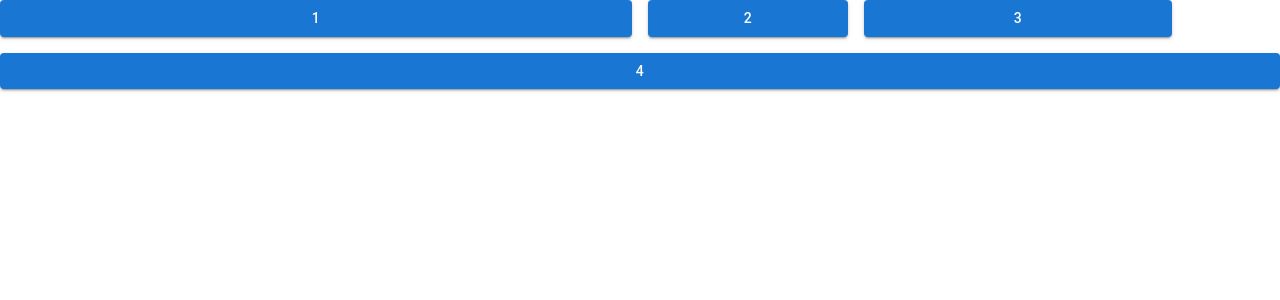
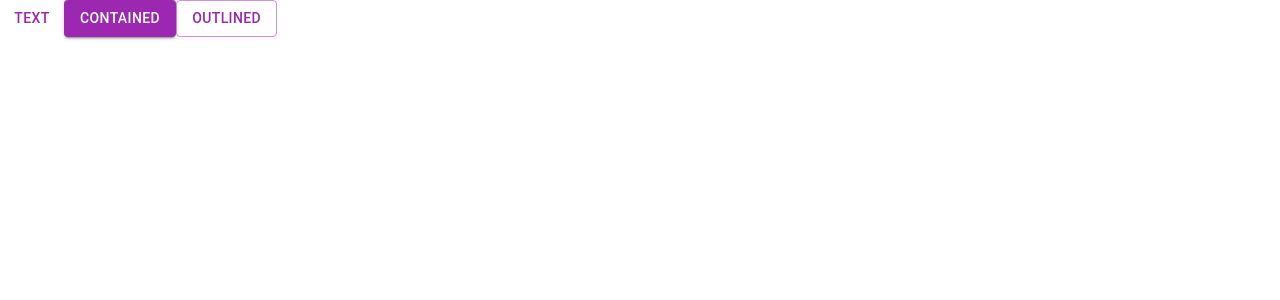
Before and after one commit to yadac/my-react, a React (Create React App) app: page / in a window 1280 px wide. Shown: the top 300 px of the page. Built offline with nearby package versions, Linux system fonts and the light colour scheme.

Commit message:
feat: MUIでテーマ設定

```diff
--- a/src/index.js
+++ b/src/index.js
@@ -2,12 +2,17 @@
 import ReactDOM from 'react-dom/client';
 import './index.css';
 import reportWebVitals from './reportWebVitals';
-import MaterialGrid from './components/MaterialGrid';
+import { CssBaseline, ThemeProvider } from '@mui/material';
+import theme from './theme';
+import MaterialBasic from './components/MaterialBasic';
 
 const root = ReactDOM.createRoot(document.getElementById('root'));
 root.render(
   <React.StrictMode>
-    <MaterialGrid />
+    <ThemeProvider theme={theme}>
+      <CssBaseline />
+      <MaterialBasic />
+    </ThemeProvider>
   </React.StrictMode>
 );
 
--- /dev/null
+++ b/src/theme.js
@@ -0,0 +1,16 @@
+import { createTheme } from "@mui/material";
+import { green, orange, purple, blue } from "@mui/material/colors";
+
+const theme = createTheme({
+    palette: {
+        primary: {
+            main: purple[500],
+        },
+        secondary: {
+            main: green[500],
+        }
+    },
+    spacing: 10,
+});
+
+export default theme;
```
